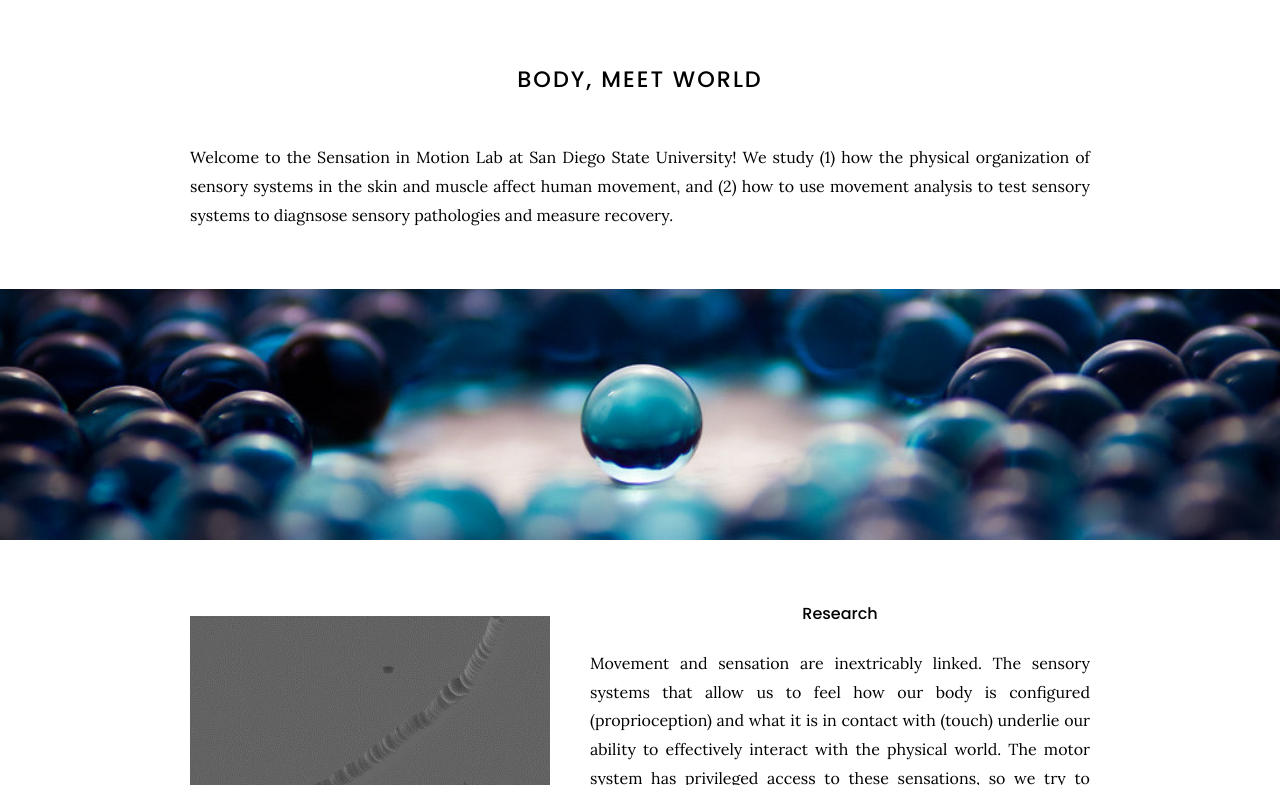
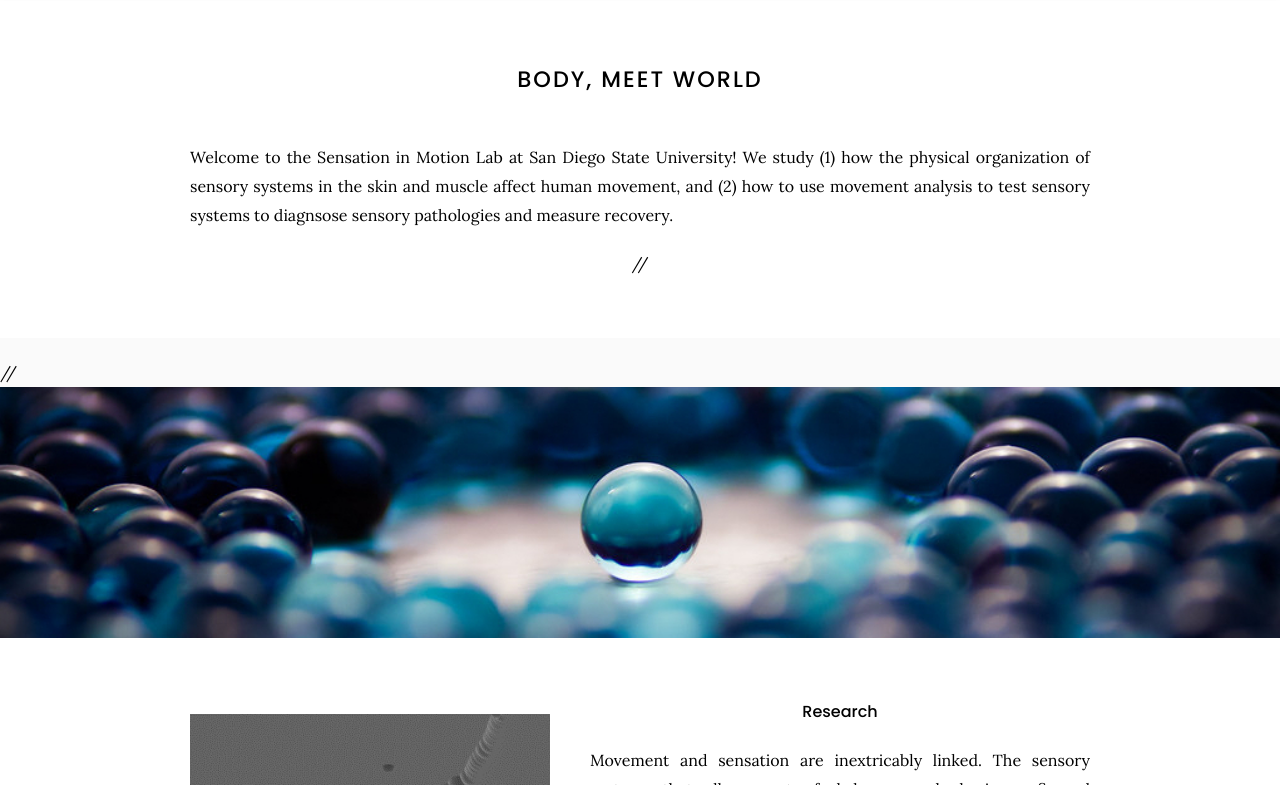
Before and after one commit to sensationinmotion/sensationinmotion.github.io, a Jekyll site: the page built from index.md, in a window 1280 px wide and 900 px high, cut to the strip 115-900 px from the top of the window. Built offline with Jekyll 4.4.1, drawn with Linux system fonts in a browser that asks for light colours.

Commit message:
Update index.md

```diff
--- a/index.md
+++ b/index.md
@@ -8,9 +8,9 @@ Welcome to the Sensation in Motion Lab at San Diego State University! We study (
 
 {:.center}
 
-{% include section.html full=true %}
+// {% include section.html full=true %}
 
-{% include banner.html image="images/banner.jpg" %}
+// {% include banner.html image="images/banner.jpg" %}
 
 {% include section.html %}
 
```
